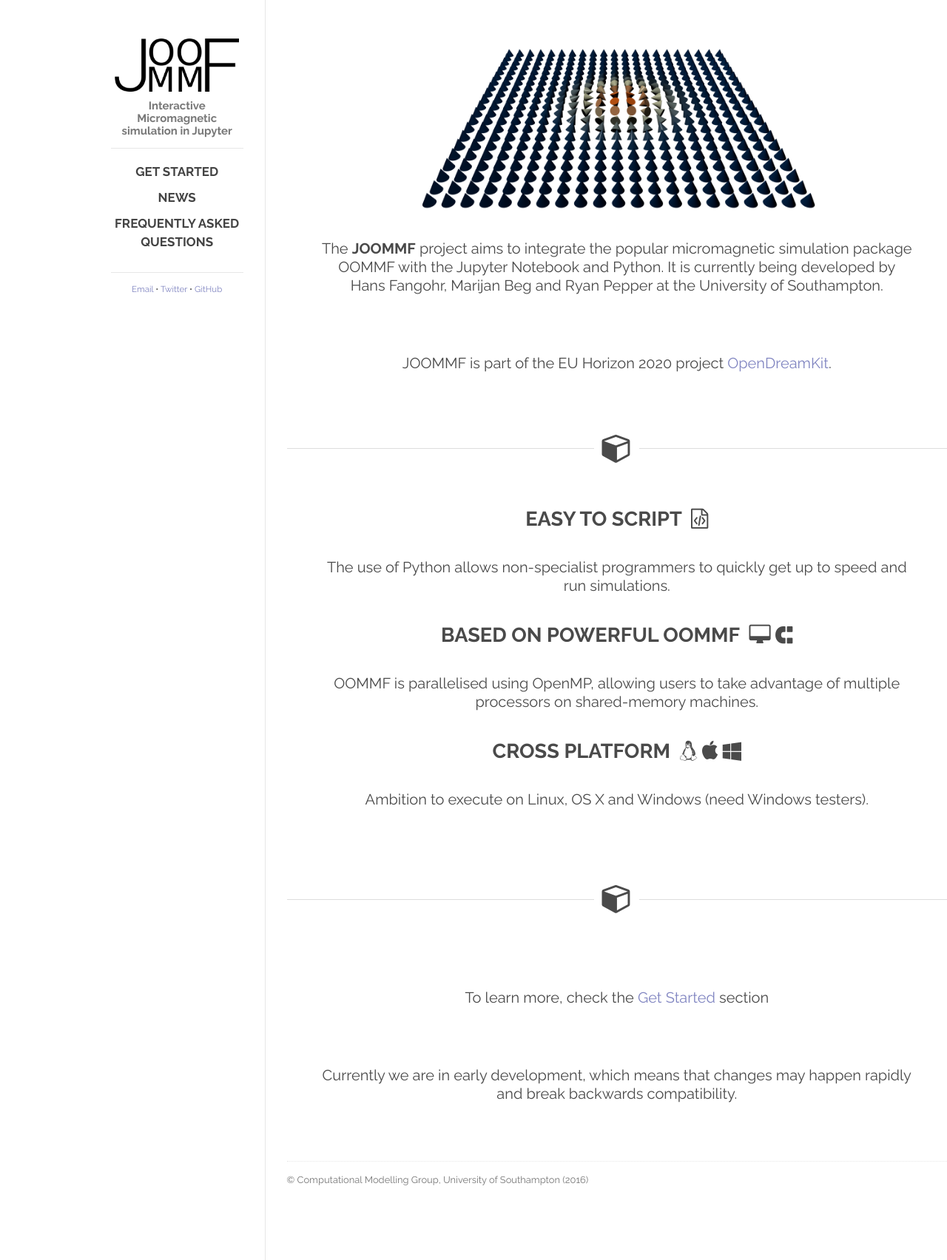
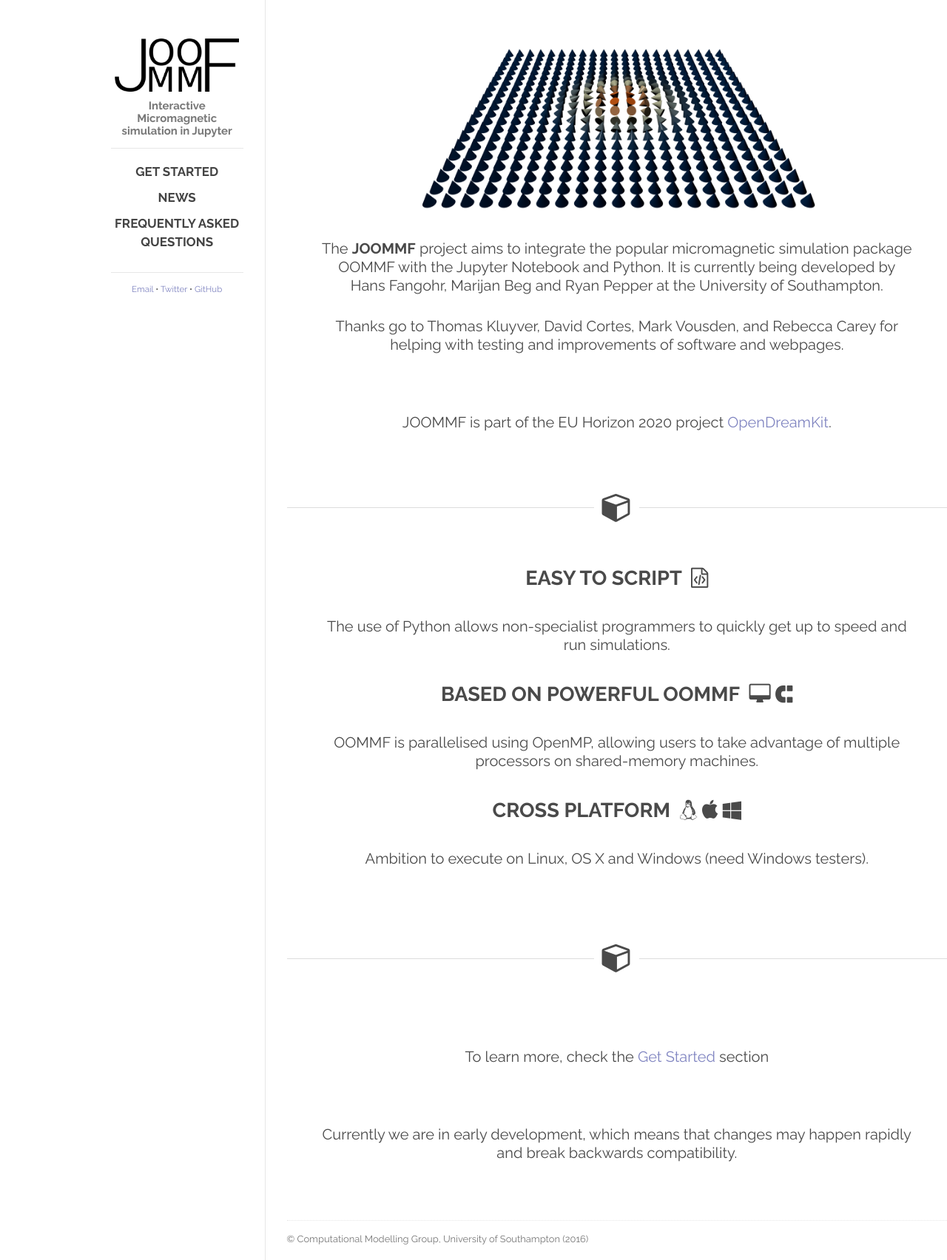
Before and after one commit to joommf-attic/joommf.github.io, a Jekyll site: the page built from index.html, in a window 1280 px wide. Shown: the whole page at 74% size. Built offline with Jekyll 4.4.1, drawn with Linux system fonts in a browser that asks for light colours; nearby versions of some CDN libraries.

Commit message:
Adding thank you to testers and contributors

```diff
--- a/_includes/front_page.html
+++ b/_includes/front_page.html
@@ -16,6 +16,10 @@
     currently being developed by Hans Fangohr, Marijan Beg and Ryan Pepper at
     the University of Southampton.
     </p>
+
+    <p> Thanks go to Thomas Kluyver, David Cortes, Mark Vousden, and
+    Rebecca Carey for helping with testing and improvements of
+    software and webpages. </p>
 
     <p style="margin-top: 4em;">
     JOOMMF is part of the EU Horizon 2020 project <a href="http://opendreamkit.org/">OpenDreamKit</a>.
```
